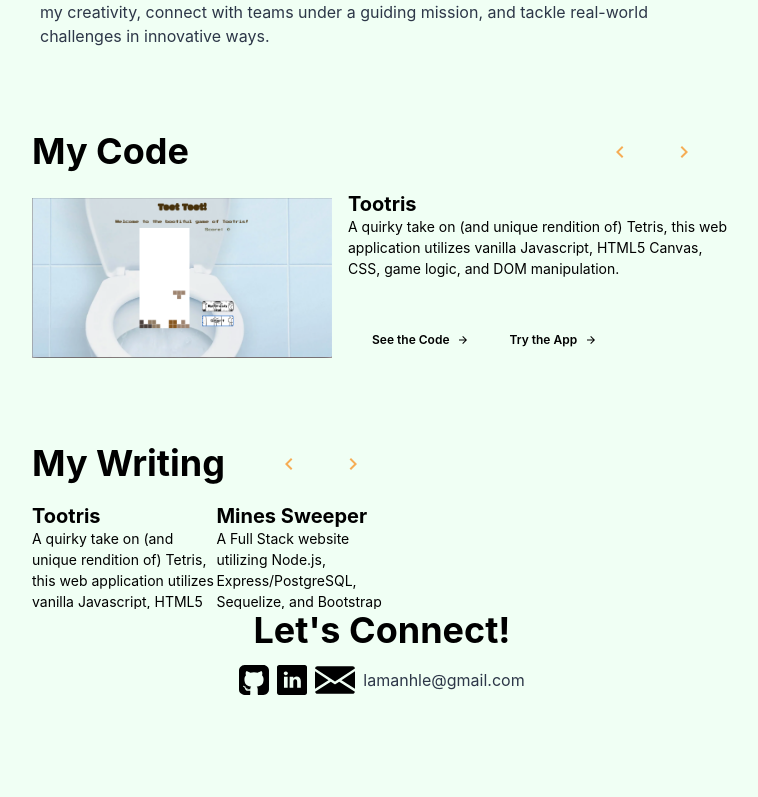
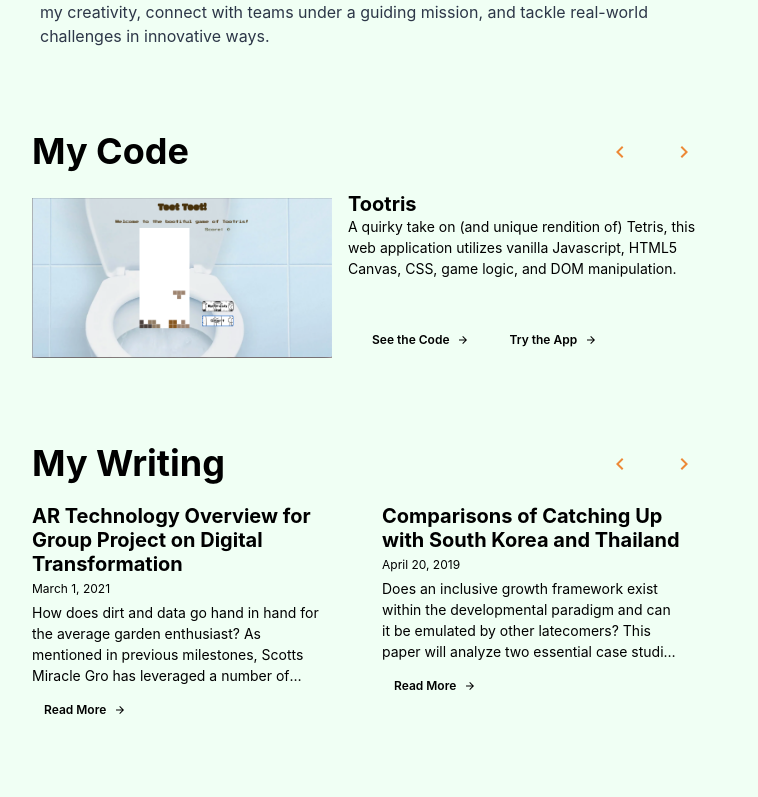
Before and after one commit to xlnl/lam-portfolio, a Next.js app: page / in a window 1280 px wide. Shown: the part 663-1460 px from the top of the page, without its empty margins (266-1024 px from the left). Built offline with nearby package versions, Linux system fonts and the light colour scheme; grey boxes are pictures that could not be loaded.

Commit message:
very satisfied with spacing efforts, will refactor later on to make it more DRY

```diff
--- a/pages/contact.js
+++ b/pages/contact.js
@@ -7,7 +7,8 @@ import {
   Spacer,
   Image,
   HStack,
-  Link
+  Link,
+  Box
 } from '@chakra-ui/react'
 
 export default function About() {
@@ -20,7 +21,7 @@ export default function About() {
   return (
     <Stack
       as="main"
-      spacing={8}
+      spacing={9}
       alignItems="flex-start"
       m="0 auto 4rem auto"
       maxWidth="700px"
@@ -31,7 +32,11 @@ export default function About() {
         justifyContent="center"
         alignItems="center"
         maxWidth="700px"
+        spacing={2}
       >
+        <Box w="200px" objectFit="cover">
+            <Image src="./handshake-colour-01.png" alt="handshake illustration" />
+        </Box>
         <Heading mb={2}>Let's Connect!</Heading>
         <HStack>
           <Link href="https://github.com/xlnl" passHref>
--- a/pages/projects.js
+++ b/pages/projects.js
@@ -88,7 +88,7 @@ export default function Projects() {
           <Box maxWidth={700}>
             <CarouselProvider
               visibleSlides={1}
-              naturalSlideWidth={300}
+              naturalSlideWidth={700}
               naturalSlideHeight={400}
               isIntrinsicHeight={true}
               totalSlides={4}
@@ -101,10 +101,10 @@ export default function Projects() {
                     <Spacer />
                     <Box>
                         <HStack p={5}>
-                            <Button size="md" variant="ghost" color="orange.300">
+                            <Button size="md" variant="ghost" color="orange.400">
                                 <ButtonBack><ChevronLeftIcon w={6} h={6}/></ButtonBack>
                             </Button>
-                            <Button size="md" variant="ghost" color="orange.300">
+                            <Button size="md" variant="ghost" color="orange.400">
                                 <ButtonNext><ChevronRightIcon w={6} h={6}/></ButtonNext>
                             </Button>
                         </HStack>
@@ -113,7 +113,7 @@ export default function Projects() {
               <Slider>
                 <Slide index={0}>
                   <Flex>
-                    <Box w="700px" h="200px">
+                    <Box w="690px" h="200px">
                       <HStack spacing={4}>
                         <Image w="300px" src={project1.imageUrl} alt={project1.imageAlt} />
                         <Box>
@@ -146,7 +146,7 @@ export default function Projects() {
                 </Slide>
                 <Slide index={1}>
                   <Flex>
-                    <Box w="700px" h="200px">
+                    <Box w="690px" h="200px">
                       <HStack spacing={4}>
                         <Image w="300px" src={project2.imageUrl} alt={project2.imageAlt} />
                         <Box>
@@ -179,7 +179,7 @@ export default function Projects() {
                 </Slide>
                 <Slide index={2}>
                   <Flex>
-                    <Box w="700px" h="200px">
+                    <Box w="690px" h="200px">
                       <HStack spacing={4}>
                         <Image w="300px" src={project3.imageUrl} alt={project3.imageAlt} />
                         <Box>
@@ -212,7 +212,7 @@ export default function Projects() {
                 </Slide>
                 <Slide index={3}>
                   <Flex>
-                    <Box w="700px" h="200px">
+                    <Box w="690px" h="200px">
                       <HStack spacing={4}>
                         <Image w="300px" src={project4.imageUrl} alt={project4.imageAlt} />
                         <Box>
--- a/pages/research.js
+++ b/pages/research.js
@@ -5,11 +5,11 @@ import {
     Flex,
     Heading,
     Box,
-    Image,
     Button,
     HStack,
     Link,
     Spacer,
+    VStack
 } from '@chakra-ui/react'
 
 import {
@@ -35,34 +35,39 @@ export default function Research() {
         dark: 'red.800',
     }
 
-    const paper1 = {
-        link: "https://xlnl.github.io/project-one-tetris/",
-        title: "Tootris",
-        description: "A quirky take on (and unique rendition of) Tetris, this web application utilizes vanilla Javascript, HTML5 Canvas, CSS, game logic, and DOM manipulation."
+    const paper2 = {
+        link: "https://docs.google.com/document/d/1mfAagE0pBnWGRwkNNh1y5WT1_8_FusGDQeHIjusnY68/edit?usp=sharing",
+        title: "Comparisons of Catching Up with South Korea and Thailand",
+        date: "April 20, 2019",
+        description: "Does an inclusive growth framework exist within the developmental paradigm and can it be emulated by other latecomers? This paper will analyze two essential case studies through that framework with context to their respective responses to external imbalances and exogenous shocks. South Korea and Thailand are comparable in the sense that they were severely impacted by the 1997 Asian financial crises and their economic divergence moving forward to the subsequent 2007/2008 financial crisis."
     }
 
-    const paper2 = {
-        link: "https://minessweeper.herokuapp.com/",
-        title: "Mines Sweeper",
-        description: "A Full Stack website utilizing Node.js, Express/PostgreSQL, Sequelize, and Bootstrap with a RESTful API built by me for users in former conflict zones to submit tips on potential bomb threats."
+    const paper5 = {
+        link: "https://docs.google.com/document/d/1weDPDngO2n-S3DP0ygZ1kBaks7Q6sSF5XIr9arzAW2M/edit?usp=sharing",
+        title: "Reflections of Vietnam's State Identity",
+        date: "April 15, 2019",
+        description: "In understanding the puzzle of how post-colonial states develop within the world of late modernity, it bears important weight to analyze the effects of colonialism and war in Vietnam. Through a critical discursive analysis of the legacy of French colonialism vis-a-vis its civilizing mission and U.S. involvement during the 1960s to 1975, this paper aims to highlight the ways in which Vietnam grapples with its colonial and war history in face of a modernizing world."
     }
 
     const paper3 = {
-        link: "https://github.com/xlnl/p4-caleidoscope-frontend",
-        title: "Caleidoscope",
-        description: "A Full Stack React personal management application built with Flask, Python, and Chakra-UI for users to take notes and plan their day based on their current weather and horoscope sign."
+        link: "https://docs.google.com/document/d/1wR4O8O_YLxGvKOgK7DTKKoBHUFu9AZh9I0h9wZPRAH0/edit?usp=sharing",
+        title: "Synthesis and Reflections of the Veterans for Peace Campaign",
+        date: "March 10, 2019",
+        description: "From Week Three to Week Eight, I’ve had the opportunity to delve deeper into the initial task of defining a social movement by learning more and personally connecting directly with a  U.S. veteran affected by issues pertinent to returning from military service."
     }
 
     const paper4 = {
-        link: "https://github.com/xlnl/p4-caleidoscope-frontend",
-        title: "Lam's Portfolio",
-        description: "A Next.js professional portfolio bootstrapped with React, utilizing Chakra-UI to showcase me, myself, and I!"
+        link: "https://docs.google.com/document/d/1nO-YcbJ94ASczPbseWhruvD30aVipZzSAhaBCDlWs1I/edit?usp=sharing",
+        title: `Critical Book Review of "The Origins of the Civil Rights Movement"`,
+        date: "April 22, 2019",
+        description: "When thinking of social movements in contemporary society, the civil rights movement holds a unique case study into the inner workings of mobilization and critical theories of protest. Building an expansive, decade long, ethnographic research that covers the years 1953 to 1963 with countless interviews and witness accounts, Aldon D. Morris’ study into the birth of the civil rights movement, its key actors, and the sociological foundations of which the movement is built upon informs present day"
     }
 
-    const paper5 = {
-        link: "https://github.com/xlnl/p4-caleidoscope-frontend",
-        title: "Lam's Portfolio",
-        description: "A Next.js professional portfolio bootstrapped with React, utilizing Chakra-UI to showcase me, myself, and I!"
+    const paper1 = {
+        link: "https://docs.google.com/document/d/1laV16MPE724dw7NW4SywFCd3B5oh609dIEe_FA_QcDQ/edit?usp=sharing",
+        title: "AR Technology Overview for Group Project on Digital Transformation",
+        date: "March 1, 2021",
+        description: "How does dirt and data go hand in hand for the average garden enthusiast? As mentioned in previous milestones, Scotts Miracle Gro has leveraged a number of software technologies as it moves toward an integrated IoT ecosystem that will offer data on a user’s soil levels, water, temperature, and pest control for precision watering and other guidance to achieve healthy gardens."
     }
 
     return (
@@ -70,7 +75,7 @@ export default function Research() {
         <Stack
             as="main"
             alignItems="flex-start"
-            w={800}
+            w={700}
         >
             <Flex
             flexDirection="column"
@@ -78,12 +83,11 @@ export default function Research() {
             alignItems="flex-start"
             w={700}
             >
-                <Box maxWidth={700}>
+                <Box w={700}>
                     <CarouselProvider
                         visibleSlides={2}
                         naturalSlideWidth={700}
-                        naturalSlideHeight={400}
-
+                        naturalSlideHeight={600}
                         totalSlides={5}
                         infinite="true"
                     >
@@ -94,10 +98,10 @@ export default function Research() {
                             <Spacer />
                             <Box>
                                 <HStack p={5}>
-                                    <Button size="md" variant="ghost" color="orange.300">
+                                    <Button size="md" variant="ghost" color="orange.400">
                                         <ButtonBack><ChevronLeftIcon w={6} h={6}/></ButtonBack>
                                     </Button>
-                                    <Button size="md" variant="ghost" color="orange.300">
+                                    <Button size="md" variant="ghost" color="orange.400">
                                         <ButtonNext><ChevronRightIcon w={6} h={6}/></ButtonNext>
                                     </Button>
                                 </HStack>
@@ -105,109 +109,139 @@ export default function Research() {
                         </HStack>
                         <Slider>
                             <Slide index={0}>
-                                <Flex>
-                                    <Box w="350px" h="300px">
+                                <Box w="300px" h="200px">
+                                    <VStack
+                                    flexDirection="column"
+                                    justifyContent="flex-start"
+                                    alignItems="flex-start"
+                                    spacing={1}
+                                    align="stretch"
+                                    >
                                         <Box>
                                             <Heading as="h4" size="md">
                                             {paper1.title}
                                             </Heading>
-                                            <Spacer />
-                                            <Box h="100px">
-                                            <Text fontSize="sm">{paper1.description}</Text>
+                                        </Box>
+                                        <Box>
+                                            <Text fontSize="xs">{paper1.date}</Text>
+                                        </Box>
+                                        <Box>
+                                            <Text fontSize="sm" noOfLines={[1, 2, 4]}>{paper1.description}</Text>
                                         </Box>
                                         <Spacer />
-                                            <Box>
                                         <Link href={paper1.link} passHref>
-                                                <Button size="sm" fontSize="12px" variant="ghost" p={[1, 2, 4]}  _hover={{ backgroundColor: navHoverBg[colorMode] }} rightIcon={<ArrowForwardIcon />}>See the Code</Button>
+                                            <Button size="sm" fontSize="12px" variant="ghost" _hover={{ backgroundColor: navHoverBg[colorMode] }} rightIcon={<ArrowForwardIcon />}>Read More</Button>
                                         </Link>
+                                    </VStack>
                                 </Box>
-                                        </Box>
-                                    </Box>
-                                </Flex>
                             </Slide>
                             <Slide index={1}>
-                                <Flex>
-                                    <Box w="300px" h="300px">
+                                <Box w="300px" h="200px">
+                                    <VStack
+                                    flexDirection="column"
+                                    justifyContent="flex-start"
+                                    alignItems="flex-start"
+                                    spacing={1}
+                                    align="stretch"
+                                    >
                                         <Box>
                                             <Heading as="h4" size="md">
                                             {paper2.title}
                                             </Heading>
-                                            <Spacer />
-                                            <Box h="100px">
-                                            <Text fontSize="sm">{paper2.description}</Text>
+                                        </Box>
+                                        <Box>
+                                            <Text fontSize="xs">{paper2.date}</Text>
+                                        </Box>
+                                        <Box>
+                                            <Text fontSize="sm" noOfLines={[1, 2, 4]}>{paper2.description}</Text>
                                         </Box>
                                         <Spacer />
-                                            <Box>
                                         <Link href={paper2.link} passHref>
-                                                <Button size="sm" fontSize="12px" variant="ghost" p={[1, 2, 4]}  _hover={{ backgroundColor: navHoverBg[colorMode] }} rightIcon={<ArrowForwardIcon />}>See the Code</Button>
+                                            <Button size="sm" fontSize="12px" variant="ghost" _hover={{ backgroundColor: navHoverBg[colorMode] }} rightIcon={<ArrowForwardIcon />}>Read More</Button>
                                         </Link>
+                                    </VStack>
                                 </Box>
-                                        </Box>
-                                    </Box>
-                                </Flex>
                             </Slide>
                             <Slide index={2}>
-                                <Flex>
-                                    <Box w="300px" h="300px">
+                                <Box w="300px" h="200px">
+                                    <VStack
+                                    flexDirection="column"
+                                    justifyContent="flex-start"
+                                    alignItems="flex-start"
+                                    spacing={1}
+                                    align="stretch"
+                                    >
                                         <Box>
                                             <Heading as="h4" size="md">
                                             {paper3.title}
                                             </Heading>
-                                            <Spacer />
-                                            <Box h="100px">
-                                            <Text fontSize="sm">{paper3.description}</Text>
+                                        </Box>
+                                        <Box>
+                                            <Text fontSize="xs">{paper3.date}</Text>
+                                        </Box>
+                                        <Box>
+                                            <Text fontSize="sm" noOfLines={[1, 2, 4]}>{paper3.description}</Text>
                                         </Box>
                                         <Spacer />
-                                            <Box>
                                         <Link href={paper3.link} passHref>
-                                                <Button size="sm" fontSize="12px" variant="ghost" p={[1, 2, 4]}  _hover={{ backgroundColor: navHoverBg[colorMode] }} rightIcon={<ArrowForwardIcon />}>See the Code</Button>
+                                            <Button size="sm" fontSize="12px" variant="ghost" _hover={{ backgroundColor: navHoverBg[colorMode] }} rightIcon={<ArrowForwardIcon />}>Read More</Button>
                                         </Link>
+                                    </VStack>
                                 </Box>
-                                        </Box>
-                                    </Box>
-                                </Flex>
                             </Slide>
                             <Slide index={3}>
-                                <Flex>
-                                    <Box w="300px" h="300px">
+                                <Box w="300px" h="200px">
+                                    <VStack
+                                    flexDirection="column"
+                                    justifyContent="flex-start"
+                                    alignItems="flex-start"
+                                    spacing={1}
+                                    align="stretch"
+                                    >
                                         <Box>
                                             <Heading as="h4" size="md">
                                             {paper4.title}
                                             </Heading>
-                                            <Spacer />
-                                            <Box h="100px">
-                                            <Text fontSize="sm">{paper4.description}</Text>
+                                        </Box>
+                                        <Box>
+                                            <Text fontSize="xs">{paper4.date}</Text>
+                                        </Box>
+                                        <Box>
+                                            <Text fontSize="sm" noOfLines={[1, 2, 4]}>{paper4.description}</Text>
                                         </Box>
                                         <Spacer />
-                                            <Box>
                                         <Link href={paper4.link} passHref>
-                                                <Button size="sm" fontSize="12px" variant="ghost" p={[1, 2, 4]}  _hover={{ backgroundColor: navHoverBg[colorMode] }} rightIcon={<ArrowForwardIcon />}>See the Code</Button>
+                                            <Button size="sm" fontSize="12px" variant="ghost" _hover={{ backgroundColor: navHoverBg[colorMode] }} rightIcon={<ArrowForwardIcon />}>Read More</Button>
                                         </Link>
+                                    </VStack>
                                 </Box>
-                                        </Box>
-                                    </Box>
-                                </Flex>
                             </Slide>
                             <Slide index={4}>
-                                <Flex>
-                                    <Box w="300px" h="300px">
+                                <Box w="300px" h="200px">
+                                    <VStack
+                                    flexDirection="column"
+                                    justifyContent="flex-start"
+                                    alignItems="flex-start"
+                                    spacing={1}
+                                    align="stretch"
+                                    >
                                         <Box>
                                             <Heading as="h4" size="md">
                                             {paper5.title}
                                             </Heading>
-                                            <Spacer />
-                                            <Box h="100px">
-                                            <Text fontSize="sm">{paper5.description}</Text>
+                                        </Box>
+                                        <Box>
+                                            <Text fontSize="xs">{paper5.date}</Text>
+                                        </Box>
+                                        <Box>
+                                            <Text fontSize="sm" noOfLines={[1, 2, 3]}>{paper5.description}</Text>
                                         </Box>
                                         <Spacer />
-                                            <Box>
                                         <Link href={paper5.link} passHref>
-                                                <Button size="sm" fontSize="12px" variant="ghost" p={[1, 2, 4]}  _hover={{ backgroundColor: navHoverBg[colorMode] }} rightIcon={<ArrowForwardIcon />}>See the Code</Button>
+                                            <Button size="sm" fontSize="12px" variant="ghost" _hover={{ backgroundColor: navHoverBg[colorMode] }} rightIcon={<ArrowForwardIcon />}>Read More</Button>
                                         </Link>
+                                    </VStack>
                                 </Box>
-                                        </Box>
-                                    </Box>
-                                </Flex>
                             </Slide>
                         </Slider>
                         <Spacer />
```
Also changed, not shown: public/handshake-colour-01.png (added). Lines whose indentation alone changed are shown as unchanged.
